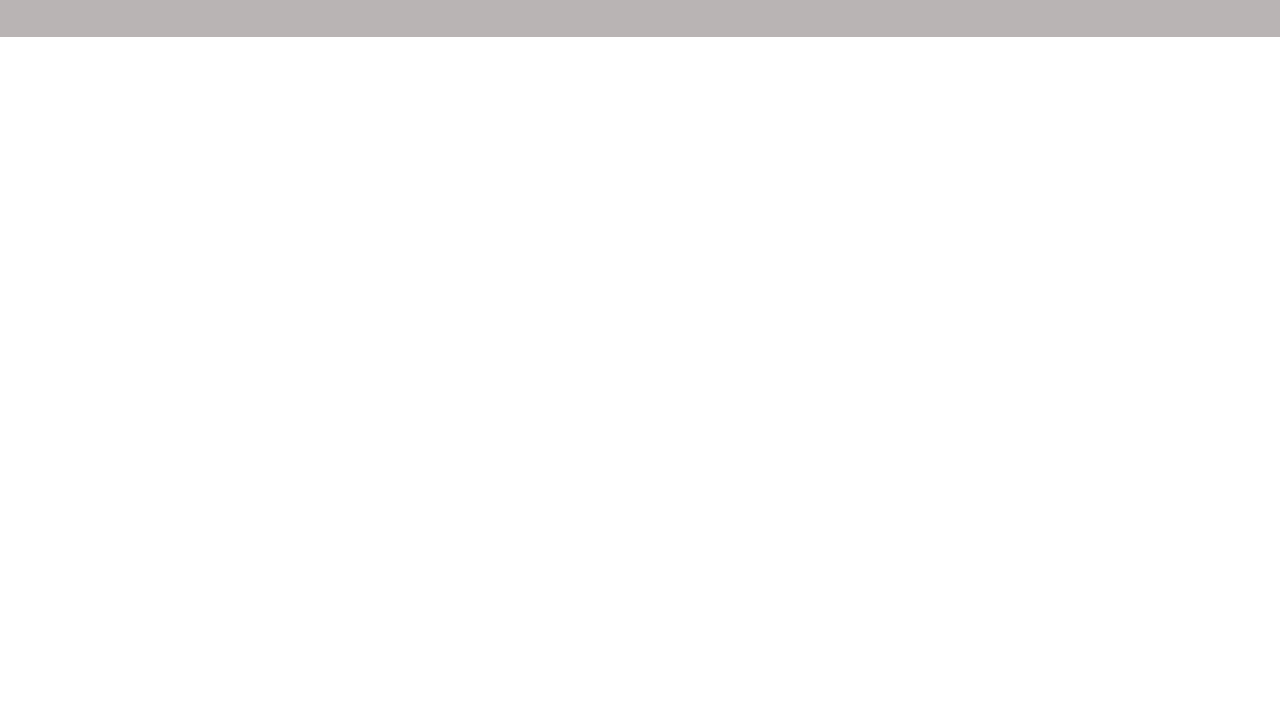
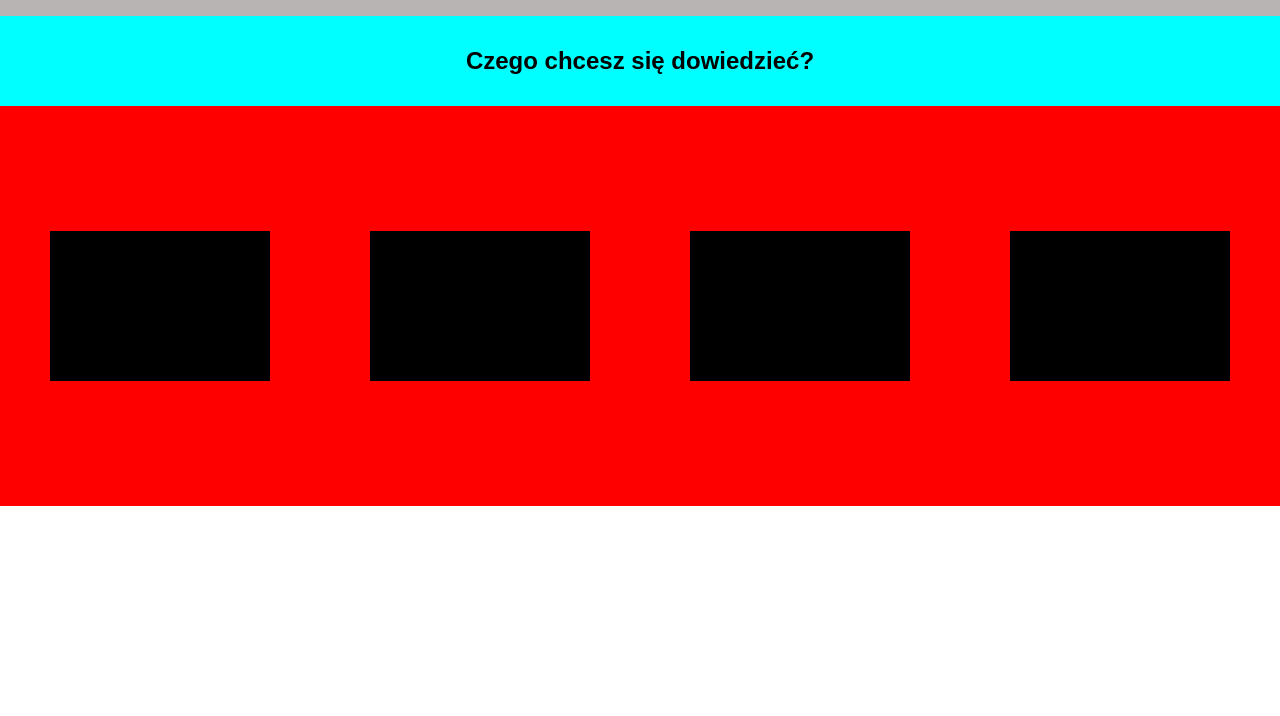
Before and after one commit to Bombiasz2721/StronaHTML, a plain HTML site: page html/index.html in a window 1280 px wide. Shown: the part 84-800 px from the top of the page. Drawn offline with nearby package versions, Linux system fonts and the light colour scheme; files that its build step writes are made by us from their sources.

Commit message:
first things on website

```diff
--- a/html/index.html
+++ b/html/index.html
@@ -5,10 +5,21 @@
     <meta name="viewport" content="width=device-width, initial-scale=1.0">
     <title>Gimp Tutorial</title>
     <link rel="stylesheet" href="../css/style.css">
+    <link rel="icon" href="../assets/favicon2.ico">
 </head>
 <body>
     <header>
         <h1>Poradnik do Gimpa</h1>
     </header>
+    <div class="spisTresci">
+        <h2>Czego chcesz się dowiedzieć?</h2>
+        <div class="blocks">
+            <div class="spisTresci-blocks">Favicon</div>
+            <div class="spisTresci-blocks">Skalowanie</div>
+            <div class="spisTresci-blocks">Filtry</div>
+            <div class="spisTresci-blocks">Kadrowanie</div>
+        </div>
+
+    </div>
 </body>
 </html>
--- a/scss/style.scss
+++ b/scss/style.scss
@@ -1,4 +1,4 @@
-body{
+body {
     width: 100%;
     height: 100%;
     font-family: Arial, Helvetica, sans-serif;
@@ -7,7 +7,40 @@ body{
 }
 
 header {
+    display: flex;
+    justify-content: center;
+    align-items: center;
     width: 100%;
     height: 100px;
     background-color: rgb(185, 180, 180);
 }
+
+.spisTresci {
+    display: flex;
+    width: 100%;
+    height: 450px;
+    background-color: aqua;
+    flex-wrap: wrap;
+    h2{
+        display: flex;
+        width: 100%;
+        height: 50px;
+        justify-content: center;
+        align-items: center;
+    }
+    .blocks{
+        display: flex;
+        justify-content: center;
+        align-items: center;
+        background-color: red;
+        width: 100%;
+        height: 400px;
+        div{
+            display: flex;
+            width: 300px;
+            height: 150px;
+            background-color: black;
+            margin: 50px;
+        }
+    }
+}
```
Also changed, not shown: index.html (deleted, +0 -12 lines), assets/favicon2.ico (renamed from favicon2.ico).
